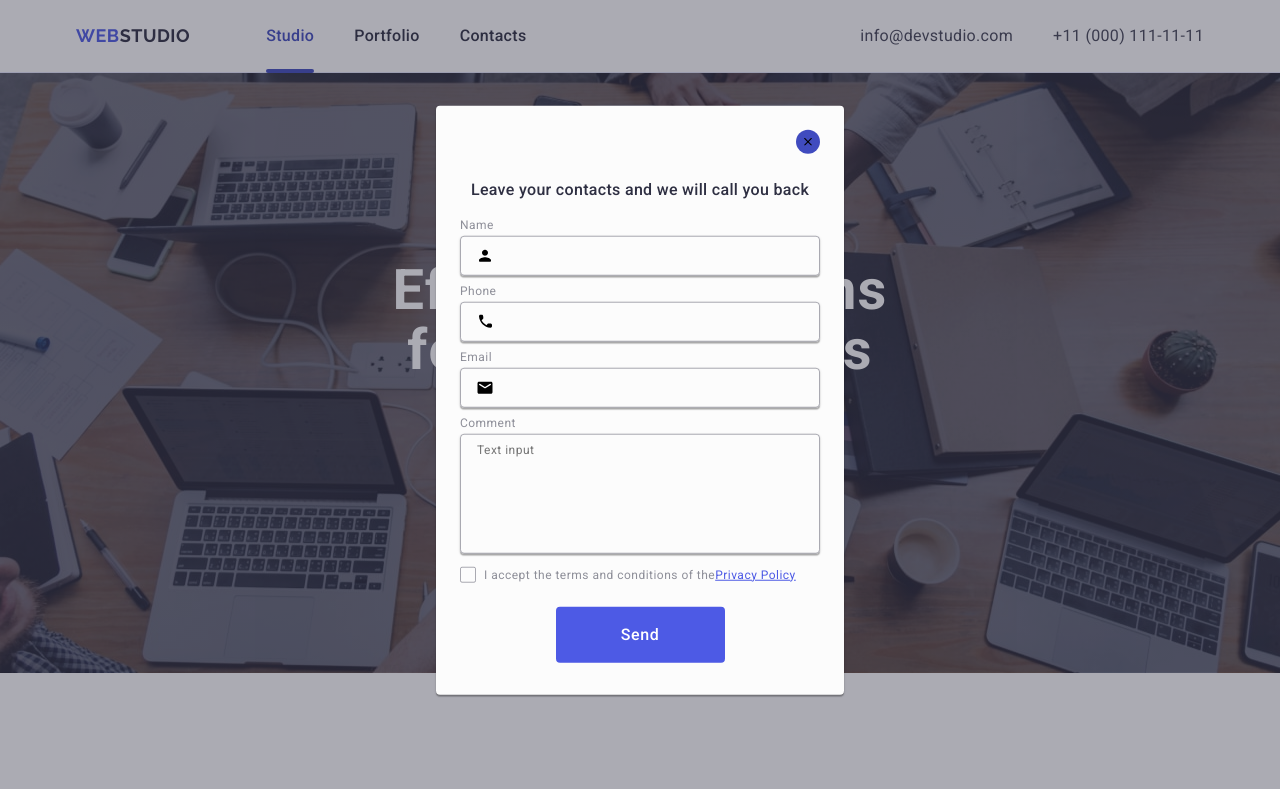
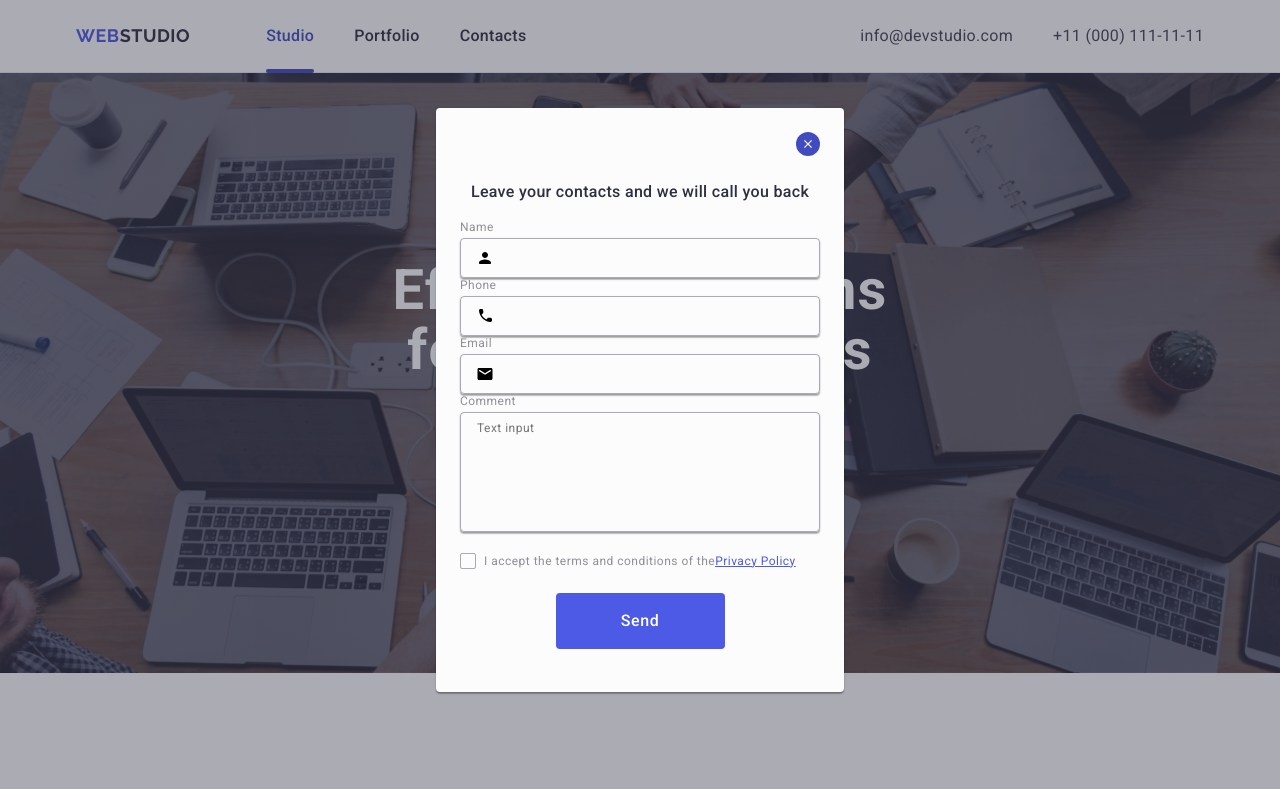
Before and after one commit to Andrey-0708/goit-markup-hw-05, a plain HTML site: page index.html in a window 1280 px wide. Both pictures are taken after a click on the button 808 px from the left and 141 px from the top of the page. Shown: the top 789 px of the page. Drawn offline with nearby package versions, Linux system fonts and the light colour scheme; a script that the page names is missing.

Commit message:
add markup

```diff
--- a/css/styles.css
+++ b/css/styles.css
@@ -619,10 +619,12 @@ a {
 .modal-close:hover {
   background-color: #404bbf;
   border: none;
+  fill: #ffffff;
 }
 .modal-close:focus {
   background-color: #404bbf;
   border: none;
+  fill: #ffffff;
 }
 .close-icon:hover {
   background-color: #404bbf;
@@ -643,8 +645,8 @@ a {
   margin-bottom: 16px;
   text-align: center;
 }
-.modal-field {
-  margin-bottom: 8px;
+.modal-field-four {
+  margin-bottom: 16px;
 }
 
 .input-wrap {
@@ -736,8 +738,9 @@ a {
   align-items: center;
   justify-content: center;
   fill: transparent;
-  background-color 250ms cubic-bezier(0.4, 0, 0.2, 1), border 250ms cubic-bezier(0.4, 0, 0.2, 1), fill 250ms cubic-bezier(0.4, 0, 0.2, 1);
-
+  background-color: 250ms cubic-bezier(0.4, 0, 0.2, 1),
+    border 250ms cubic-bezier(0.4, 0, 0.2, 1),
+    fill 250ms cubic-bezier(0.4, 0, 0.2, 1);
 }
 .modal-check:checked + .modal-check-text .modal-check-item {
   background-color: #404bbf;
@@ -756,7 +759,7 @@ a {
 }
 
 .modal-btn {
-   font-family: "Roboto" sans-serif;
+  font-family: "Roboto" sans-serif;
   display: block;
   margin: 0 auto;
   background-color: #4d5ae5;
--- a/index.html
+++ b/index.html
@@ -547,7 +547,7 @@
               </svg>
             </div>
           </div>
-          <div class="modal-field">
+          <div class="modal-field-four">
             <label for="user-comment" class="modal-label">Comment</label>
             <textarea
               name="user-comment"
@@ -576,7 +576,7 @@
               ></label
             >
           </div>
-          <div class="modal-field">
+          <div class="modal-button">
             <button class="modal-btn" type="submit">Send</button>
           </div>
         </form>
```
